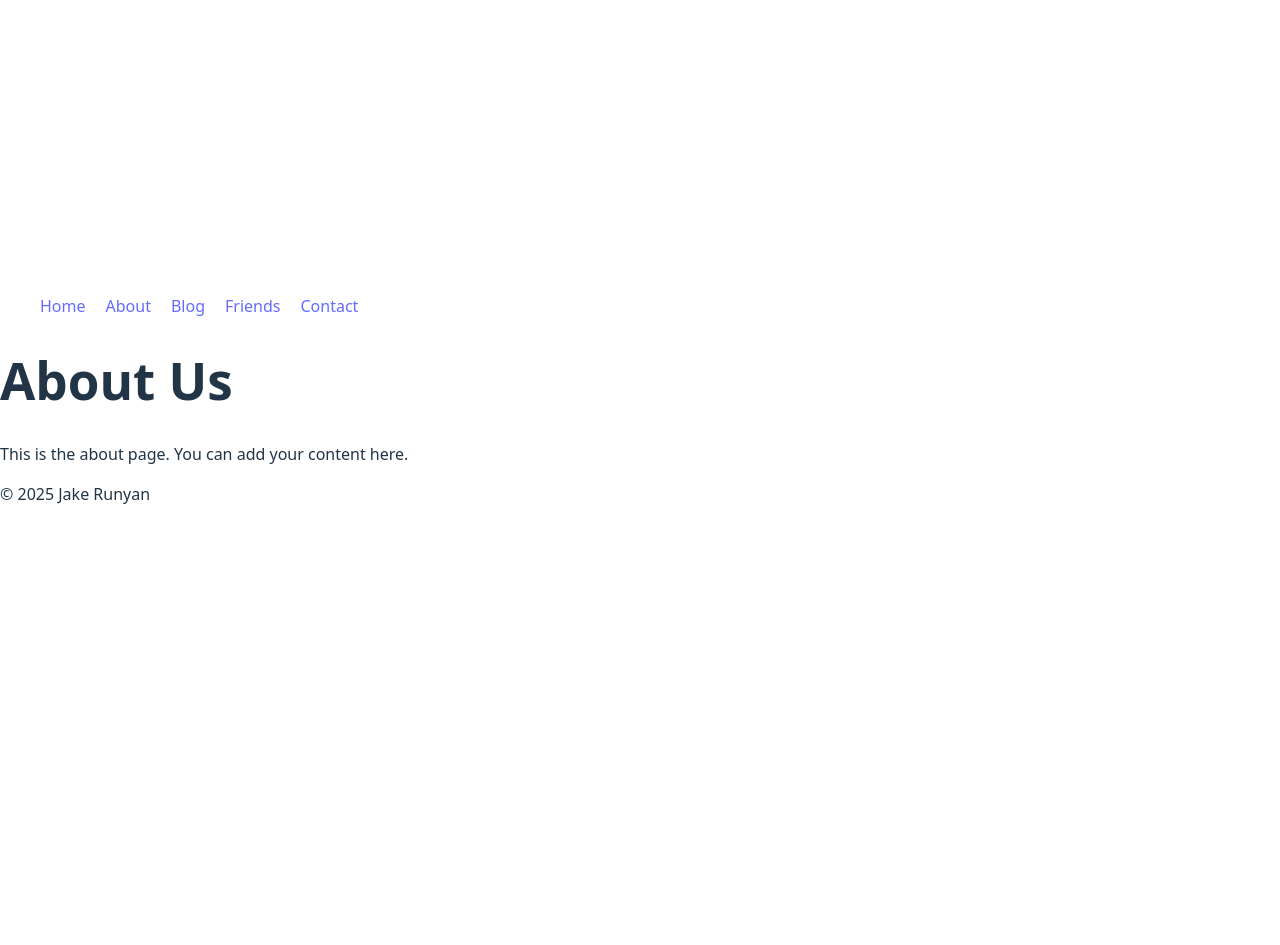
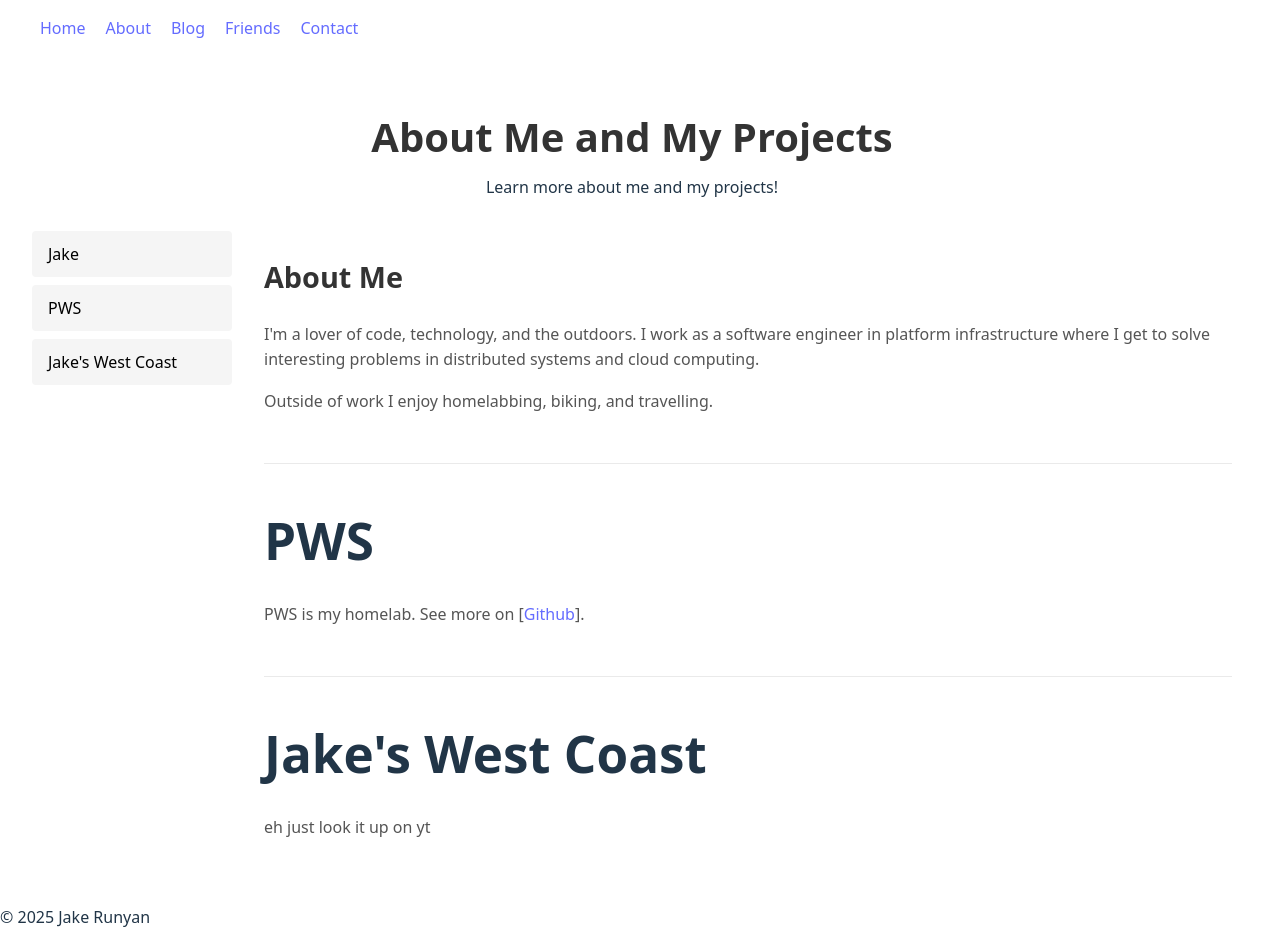
Before and after one commit to runyanjake/website, a React (Vite) app: page /about in a window 1280 px wide. Before the commit the page ends 800 px from the top, so only its background shows below. Built offline with nearby package versions, Linux system fonts and the light colour scheme.

Commit message:
Style about

```diff
--- /dev/null
+++ b/public/content/about/index.json
@@ -0,0 +1,7 @@
+{
+  "sectionFiles": [
+    "jake.md",
+    "pws.md",
+    "jakeswestcoast.md"
+  ]
+}
--- /dev/null
+++ b/public/content/about/index.md
@@ -0,0 +1,3 @@
+# About Me and My Projects
+
+Learn more about me and my projects!
--- /dev/null
+++ b/public/content/about/sections/jake.md
@@ -0,0 +1,10 @@
+---
+title: Jake
+order: 1
+---
+
+## About Me
+
+I'm a lover of code, technology, and the outdoors. I work as a software engineer in platform infrastructure where I get to solve interesting problems in distributed systems and cloud computing.
+
+Outside of work I enjoy homelabbing, biking, and travelling.
--- /dev/null
+++ b/public/content/about/sections/jakeswestcoast.md
@@ -0,0 +1,8 @@
+---
+title: Jake's West Coast
+order: 3
+---
+
+# Jake's West Coast
+
+eh just look it up on yt
--- /dev/null
+++ b/public/content/about/sections/pws.md
@@ -0,0 +1,8 @@
+---
+title: PWS
+order: 2
+---
+
+# PWS
+
+PWS is my homelab. See more on [[Github](https://github.com/runyanjake/olomana)].
--- a/src/App.jsx
+++ b/src/App.jsx
@@ -16,6 +16,7 @@ export default function App() {
       <Routes>
         <Route path="/" element={<Home />} />
         <Route path="/about" element={<About />} />
+        <Route path="/about/:sectionId" element={<About />} />
         <Route path="/blog" element={<Blog />} />
         <Route path="/blog/:postId" element={<Blog />} />
         <Route path="/friends" element={<Friends />} />
--- /dev/null
+++ b/src/routes/about/about.css
@@ -0,0 +1,114 @@
+.about-container {
+  max-width: 1200px;
+  margin: 0 auto;
+  padding: 2rem;
+}
+
+.about-header {
+  margin-bottom: 2rem;
+  text-align: center;
+}
+
+.about-header h1 {
+  font-size: 2.5rem;
+  color: #333;
+  margin-bottom: 1rem;
+}
+
+.about-content {
+  display: flex;
+  flex-direction: column;
+  gap: 2rem;
+}
+
+@media (min-width: 768px) {
+  .about-content {
+    flex-direction: row;
+  }
+}
+
+.about-nav {
+  display: flex;
+  flex-direction: column;
+  gap: 0.5rem;
+  min-width: 200px;
+  position: sticky;
+  top: 2rem;
+  align-self: flex-start;
+}
+
+.about-nav-item {
+  padding: 0.75rem 1rem;
+  background-color: #f5f5f5;
+  border: none;
+  border-radius: 4px;
+  text-align: left;
+  font-size: 1rem;
+  cursor: pointer;
+  transition: all 0.2s;
+}
+
+.about-nav-item:hover {
+  background-color: #e0e0e0;
+}
+
+.about-nav-item.active {
+  background-color: #0066cc;
+  color: white;
+  font-weight: 500;
+}
+
+.about-section {
+  flex: 1;
+}
+
+.about-section-content {
+  margin-bottom: 3rem;
+  padding-bottom: 2rem;
+  border-bottom: 1px solid #eaeaea;
+}
+
+.about-section-content:last-child {
+  border-bottom: none;
+  margin-bottom: 0;
+  padding-bottom: 0;
+}
+
+.about-section-content h2 {
+  font-size: 1.8rem;
+  color: #333;
+  margin-bottom: 1.5rem;
+}
+
+.about-section-content h3 {
+  font-size: 1.4rem;
+  color: #444;
+  margin-top: 1.5rem;
+  margin-bottom: 0.5rem;
+}
+
+.about-section-content p {
+  line-height: 1.6;
+  color: #555;
+  margin-bottom: 1rem;
+}
+
+.about-section-content ul {
+  margin-bottom: 1.5rem;
+  padding-left: 1.5rem;
+}
+
+.about-section-content li {
+  margin-bottom: 0.5rem;
+  line-height: 1.5;
+}
+
+.about-section-content strong {
+  font-weight: 600;
+  color: #333;
+}
+
+.about-section-content em {
+  font-style: italic;
+  color: #666;
+}
--- a/src/routes/about/index.jsx
+++ b/src/routes/about/index.jsx
@@ -1,12 +1,130 @@
-import React from 'react';
+import React, { useState, useEffect } from 'react';
+import { useParams } from 'react-router-dom';
 import MainLayout from '../../components/Layout/MainLayout';
+import MarkdownRenderer from '../../components/ContentRenderer/MarkdownRenderer';
+import { useMarkdownContent } from '../../utils/contentLoader';
+import './about.css';
+
+const ABOUT_CONTENT_PATH = '/content/about';
+const SECTIONS_DIRECTORY = `${ABOUT_CONTENT_PATH}/sections`;
 
 export default function About() {
+  const { sectionId } = useParams();
+  const { posts: sections, isLoading, error } = useMarkdownContent(ABOUT_CONTENT_PATH);
+  const [activeSection, setActiveSection] = useState(sectionId || null);
+
+  // Add debugging to see what's happening
+  console.log('About component state:', {
+    sections,
+    isLoading,
+    error,
+    sectionId,
+    aboutContentPath: ABOUT_CONTENT_PATH,
+    sectionsDirectory: SECTIONS_DIRECTORY
+  });
+
+  // Fetch and log the index.json file directly to debug
+  useEffect(() => {
+    async function fetchIndexJson() {
+      try {
+        const response = await fetch(`${ABOUT_CONTENT_PATH}/index.json`);
+        if (!response.ok) {
+          console.error(`Failed to load sections index: ${response.status}`);
+          return;
+        }
+        const data = await response.json();
+        console.log('About index.json:', data);
+      } catch (err) {
+        console.error('Error fetching about index:', err);
+      }
+    }
+
+    fetchIndexJson();
+  }, []);
+
+  // Sort sections by order if available
+  const sortedSections = sections && sections.length > 0
+    ? [...sections].sort((a, b) => {
+        const orderA = a.order || 999;
+        const orderB = b.order || 999;
+        return orderA - orderB;
+      })
+    : [];
+
+  const handleSectionClick = (section) => {
+    setActiveSection(section.slug || section.id);
+  };
+
   return (
     <MainLayout>
-      <div className="about-page">
-        <h1>About Us</h1>
-        <p>This is the about page. You can add your content here.</p>
+      <div className="about-container">
+        <div className="about-header">
+          <MarkdownRenderer
+            contentPath={`${ABOUT_CONTENT_PATH}/index.md`}
+            fallback={<h1>About Me</h1>}
+          />
+        </div>
+
+        {isLoading ? (
+          <p>Loading about information...</p>
+        ) : error ? (
+          <p>Error loading about information: {error.message}</p>
+        ) : (
+          <div className="about-content">
+            {sortedSections.length > 0 ? (
+              <>
+                <div className="about-nav">
+                  {sortedSections.map(section => (
+                    <button
+                      key={section.id}
+                      className={`about-nav-item ${activeSection === (section.slug || section.id) ? 'active' : ''}`}
+                      onClick={() => handleSectionClick(section)}
+                    >
+                      {section.title || section.id}
+                    </button>
+                  ))}
+                </div>
+
+                <div className="about-section">
+                  {activeSection ? (
+                    // Display the selected section
+                    sortedSections.find(s => (s.slug || s.id) === activeSection) ? (
+                      <div className="about-section-content">
+                        <MarkdownRenderer
+                          contentPath={`${SECTIONS_DIRECTORY}/${
+                            sortedSections.find(s => (s.slug || s.id) === activeSection).filename
+                          }`}
+                          fallback={<p>Section content not found.</p>}
+                        />
+                      </div>
+                    ) : (
+                      <p>Section not found.</p>
+                    )
+                  ) : (
+                    // If no section is selected, display all sections
+                    <div className="about-all-sections">
+                      {sortedSections.map(section => (
+                        <div key={section.id} className="about-section-content" id={section.slug || section.id}>
+                          <MarkdownRenderer
+                            contentPath={`${SECTIONS_DIRECTORY}/${section.filename}`}
+                            fallback={<p>Section content not found.</p>}
+                          />
+                        </div>
+                      ))}
+                    </div>
+                  )}
+                </div>
+              </>
+            ) : (
+              <div>
+                <p>No sections found. Please check your content directory.</p>
+                <pre>
+                  {JSON.stringify({ sections, error, isLoading, ABOUT_CONTENT_PATH }, null, 2)}
+                </pre>
+              </div>
+            )}
+          </div>
+        )}
       </div>
     </MainLayout>
   );
```
Also changed, not shown: src/utils/contentLoader.js (+50 -23 lines).
